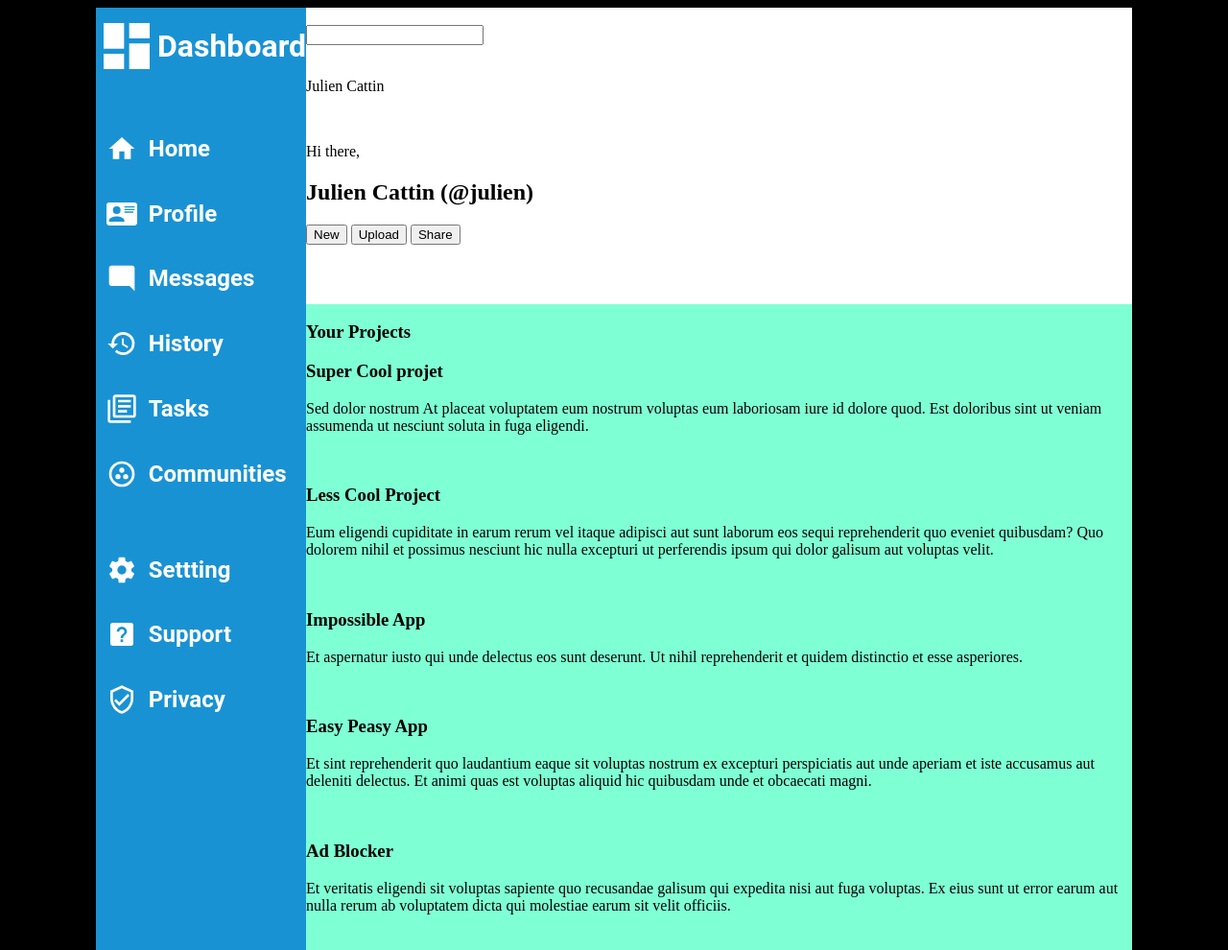
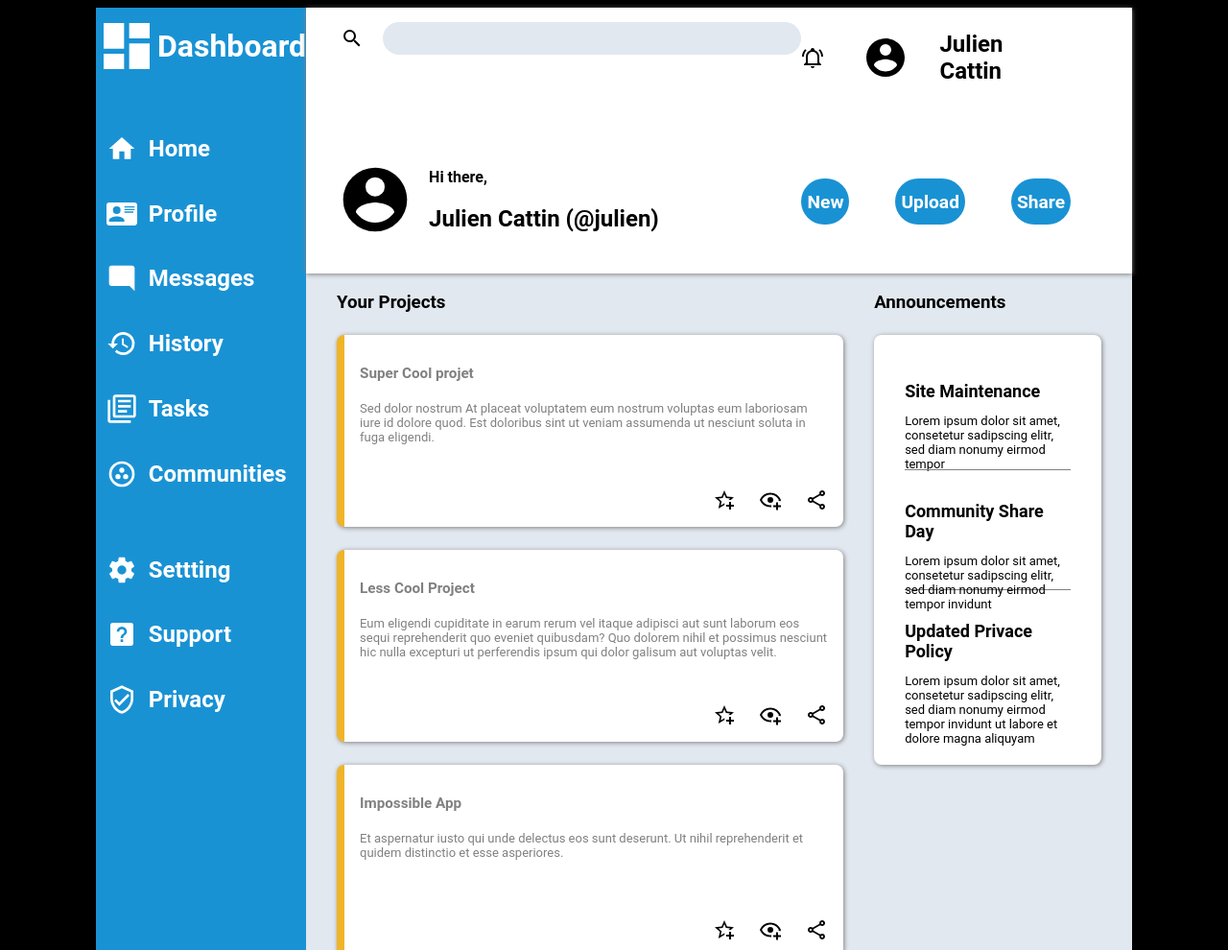
Before and after one commit to flujuju/admin-dashboard, a plain HTML site: page index.html in a window 1280 px wide. Shown: the top 990 px of the page at 96% size. Drawn offline with Linux system fonts and the light colour scheme.

Commit message:
finish exercise more or less

```diff
--- a/index.html
+++ b/index.html
@@ -59,20 +59,25 @@
 
     <div class="header">
         <div class="search">
-            <img src="" alt="">
-            <form action="POST">
+            <img src="icons/magnify.svg" alt="magnifying glass icon">
             <input type="text">
-            </form>
+
         </div>
         <div class="user">
-            <img src="" alt="">
-            <img src="" alt="">
+            <img src="icons/bell-ring.svg" alt="notification icon" class="bell">
+            <img src="icons/account-circle.svg" alt="avatar icon" class="avatar">
             <p>Julien Cattin</p>
         </div>
         <div class="greetings">
-            <img src="" alt="">
+            <div class="avatar-class">
+                <img src="icons/account-circle.svg" alt="avatar icon">
+            </div>
+            <div class="greeting-text">
                 <p>Hi there,</p>
                 <h2>Julien Cattin (@julien)</h2>
+
+            </div>
+
         </div>
         <div class="edit">
             <button>New</button>
@@ -82,91 +87,123 @@
     </div>
     <div class="content">
         <div class="projects">
+            <div class="title">
                 <h3>Your Projects</h3>
+            </div>
+            <div class="cards">
                 <div class="card">
                     <h3>Super Cool projet</h3>
                     <p>Sed dolor nostrum At placeat voluptatem eum nostrum voluptas eum laboriosam iure id dolore quod. Est doloribus sint ut veniam assumenda ut nesciunt soluta in fuga eligendi.</p>
                     <div class="icons">
-                    <img src="" alt="">
-                    <img src="" alt="">
-                    <img src="" alt="">
+                        <img src="icons/star-plus-outline.svg" alt="favorite icon">
+                        <img src="icons/eye-plus-outline.svg" alt="eye icon">
+                        <img src="icons/share-variant-outline.svg" alt="share icon">
                     </div>
                 </div>
                 <div class="card">
                     <h3>Less Cool Project</h3>
                     <p>Eum eligendi cupiditate in earum rerum vel itaque adipisci aut sunt laborum eos sequi reprehenderit quo eveniet quibusdam? Quo dolorem nihil et possimus nesciunt hic nulla excepturi ut perferendis ipsum qui dolor galisum aut voluptas velit.</p>
                     <div class="icons">
-                    <img src="" alt="">
-                    <img src="" alt="">
-                    <img src="" alt="">
+                        <img src="icons/star-plus-outline.svg" alt="favorite icon">
+                        <img src="icons/eye-plus-outline.svg" alt="eye icon">
+                        <img src="icons/share-variant-outline.svg" alt="share icon">
                     </div>
                 </div>
                 <div class="card">
                     <h3>Impossible App</h3>
                     <p>Et aspernatur iusto qui unde delectus eos sunt deserunt. Ut nihil reprehenderit et quidem distinctio et esse asperiores.</p>
                     <div class="icons">
-                    <img src="" alt="">
-                    <img src="" alt="">
-                    <img src="" alt="">
+                        <img src="icons/star-plus-outline.svg" alt="favorite icon">
+                        <img src="icons/eye-plus-outline.svg" alt="eye icon">
+                        <img src="icons/share-variant-outline.svg" alt="share icon">
                     </div>
                 </div>
                 <div class="card">
                     <h3>Easy Peasy App</h3>
                     <p>Et sint reprehenderit quo laudantium eaque sit voluptas nostrum ex excepturi perspiciatis aut unde aperiam et iste accusamus aut deleniti delectus. Et animi quas est voluptas aliquid hic quibusdam unde et obcaecati magni.</p>
                     <div class="icons">
-                    <img src="" alt="">
-                    <img src="" alt="">
-                    <img src="" alt="">
+                        <img src="icons/star-plus-outline.svg" alt="favorite icon">
+                        <img src="icons/eye-plus-outline.svg" alt="eye icon">
+                        <img src="icons/share-variant-outline.svg" alt="share icon">
                     </div>
                 </div>
                 <div class="card">
                     <h3>Ad Blocker</h3>
                     <p>Et veritatis eligendi sit voluptas sapiente quo recusandae galisum qui expedita nisi aut fuga voluptas. Ex eius sunt ut error earum aut nulla rerum ab voluptatem dicta qui molestiae earum sit velit officiis.</p>
                     <div class="icons">
-                    <img src="" alt="">
-                    <img src="" alt="">
-                    <img src="" alt="">
+                        <img src="icons/star-plus-outline.svg" alt="favorite icon">
+                        <img src="icons/eye-plus-outline.svg" alt="eye icon">
+                        <img src="icons/share-variant-outline.svg" alt="share icon">
                     </div>
                 </div>
                 <div class="card">
                     <h3>Money maker</h3>
                     <p>Sit sapiente soluta nam voluptatem perferendis non dolores dolore At necessitatibus officia. Et internos nobis ut excepturi rerum ea veritatis sint!</p>
                     <div class="icons">
-                    <img src="" alt="">
-                    <img src="" alt="">
-                    <img src="" alt="">
+                        <img src="icons/star-plus-outline.svg" alt="favorite icon">
+                        <img src="icons/eye-plus-outline.svg" alt="eye icon">
+                        <img src="icons/share-variant-outline.svg" alt="share icon">
                     </div>
                 </div>
+            </div>
+
         </div>
 
         <div class="news">
             <div class="announcements">
                 <h3>Announcements</h3>
                 <div class="table">
+                    <div class="announcement">
                         <h4>Site Maintenance</h4>
                         <p>Lorem ipsum dolor sit amet, consetetur sadipscing elitr, sed diam nonumy eirmod tempor</p>
+                    </div>
+                    <div class="announcement">
                         <h4>Community Share Day</h4>
                         <p>Lorem ipsum dolor sit amet, consetetur sadipscing elitr, sed diam nonumy eirmod tempor invidunt</p>
+                    </div>
+                    <div class="announcement">
                         <h4>Updated Privace Policy</h4>
                         <p>Lorem ipsum dolor sit amet, consetetur sadipscing elitr, sed diam nonumy eirmod tempor invidunt ut labore et dolore magna aliquyam</p>
+                    </div>
+
 
                 </div>
             </div>
             <div class="trending">
                 <h3>Trending</h3>
                 <div class="trending-users">
-                    <img src="" alt="">
+                    <div class="left">
+                        <img src="icons/account-circle.svg" alt="">
+                    </div>
+                    <div class="right">
                         <p>@tegan</p>
-                    <p>Worl Peace Builder</p>
-                    <img src="" alt="">
+                        <p>World Peace Builder</p>
+                    </div>
+
+                    <div class="left">
+                        <img src="icons/account-circle.svg" alt="">
+                    </div>
+                    <div class="right">
                         <p>@morgan</p>
                         <p>Super Cool Project</p>
-                    <img src="" alt="">
+                    </div>
+                    <div class="left">
+                        <img src="icons/account-circle.svg" alt="">
+                    </div>
+                    <div class="right">
                         <p>@kendall</p>
                         <p>Life Changing App</p>
-                    <img src="" alt="">
+
+                    </div>
+                    <div class="left">
+                        <img src="icons/account-circle.svg" alt="">
+                    </div>
+                    <div class="right">
                         <p>@alex</p>
                         <p>No Traffin Maker</p>
+
+                    </div>
+
                 </div>
             </div>
 
--- a/style.css
+++ b/style.css
@@ -20,6 +20,7 @@ body {
 .content{
     grid-area: 2/2/3/3;
     background-color: aquamarine;
+    padding-right: 2rem;
 }
 
 .navigation{
@@ -70,3 +71,230 @@ body {
 .navigation h1 {
     justify-self: start;
 }
+
+.header img {
+    height: 1.5rem;
+}
+
+.header {
+    display: grid;
+    grid-template-columns: 3fr 2fr;
+    grid-template-rows: 4rem 2fr;
+    row-gap: 4rem;
+    box-shadow: 0px 1px 5px gray;
+    z-index: 100;
+
+}
+
+.search {
+    grid-area: 1/1/2/2;
+    display: grid;
+    grid-template-columns: 4rem 1fr;
+    align-items: center;
+    gap: 1rem;
+}
+
+.search input {
+    height : 2rem;
+    border-radius: 2rem;
+    background-color: #e2e8f0;
+    border: none;
+}
+
+.search img {
+    justify-self: center;
+    margin-left : 2rem;
+}
+
+
+
+.user {
+    grid-area: 1/2/2/3;
+    display: grid;
+    grid-template-columns: 4rem 5rem auto;
+    justify-content: end;
+    padding-right: 4rem;
+    align-items: center;
+
+}
+
+.user p {
+    font-size: 1.5rem;
+    font-weight: bolder;
+    font-family: "Roboto", sans-serif;
+}
+
+.user .avatar {
+    height: 3rem;
+}
+
+.greetings {
+    grid-area: 2/1/3/2;
+    display: grid;
+    grid-template-columns: 8rem 1fr;
+    align-items: center;
+}
+
+.greetings .avatar-class {
+    margin-left: 2rem;
+}
+
+.avatar-class img{
+    height : 5rem;
+}
+
+.greetings p,
+.greetings h2 {
+    font-family: "Roboto", sans-serif;
+    font-weight: 700;
+}
+
+.edit {
+    grid-area: 2/2/3/3;
+    display: grid;
+    grid-template-columns: 1fr 1fr 1fr;
+    padding-right : 4rem;
+    align-content: center;
+    gap: 3rem;
+}
+
+.edit button {
+    background-color: #1992d4;
+    color : white;
+    font-family: "Roboto", sans-serif;
+    font-weight : bolder;
+    border-radius: 1.5rem;
+    height: 3rem;
+    border : none;
+    font-size: 1.2rem;
+}
+
+.content {
+    background-color: #e2e8f0;
+    font-family: "Roboto", sans-serif;
+    display: grid;
+    grid-template-columns: 5fr 2fr;
+}
+
+.projects {
+    display: grid;
+    grid-template-rows: 4rem 1fr;
+    padding: 0px 2rem;
+
+}
+
+.cards {
+    display: grid;
+    grid-template-columns: repeat(auto-fill,minmax(300px, 1fr));
+    grid-auto-rows: 200px;
+    grid-gap: 24px;
+}
+
+
+.card {
+    background-color: white;
+    height : 200px;
+    border-radius: 0.5rem;
+    border-left: 8px solid #f0b429;
+    font-size: small;
+    color: grey;
+    box-shadow: 1px 1px 5px gray;
+    z-index: 100;
+    padding : 1rem;
+    box-sizing: border-box;
+    display: grid;
+    grid-template-rows: 2rem 4.5rem 1.5rem;
+    row-gap: 0.5rem;
+
+}
+
+.card img {
+    height : 1.5rem;
+}
+
+.icons {
+    display: grid;
+    justify-content: end;
+    grid-template-columns: 1.5rem 1.5rem 1.5rem;
+    column-gap: 1.5rem;
+    margin-top : 1.5rem;
+}
+
+.title {
+    justify-self: start;
+}
+
+.news {
+    display: grid;
+    grid-template-rows: 1fr 1fr;
+}
+
+.announcements {
+    display: grid;
+    grid-template-rows: 4rem 28rem;
+}
+
+.table {
+    background-color: white;
+    padding: 1rem 2rem;
+    display: grid;
+    grid-template-rows: repeat(5rem, 3);
+    align-content: start;
+    border-radius: 0.5rem;
+    box-shadow: 1px 1px 5px gray;
+    z-index: 100;
+}
+
+.table h4{
+    margin: 0px;
+    padding: 0px;
+    font-weight: bolder;
+    font-size: large;
+}
+
+.table p {
+    margin-bottom: 0px;
+}
+
+.table>:nth-child(2){
+    border-top: solid 1px gray;
+    border-bottom : solid 1px gray;
+    z-index: 100;
+}
+.announcement {
+    height : 60px;
+    font-size: small;
+    font-family: "Roboto", sans-serif;
+    padding : 2rem 0rem;
+    margin : 0px;
+}
+
+.trending{
+    display: grid;
+    grid-template-rows: 4rem 30rem;
+
+}
+
+.trending-users {
+    background-color: white;
+    display: grid;
+    grid-template-columns: 1fr 3fr;
+    align-items: center;
+    border-radius: 0.5rem;
+    box-shadow: 1px 1px 5px gray;
+    z-index: 100;
+}
+
+.trending-users img {
+    height: 4rem;
+    padding: 1rem;
+
+}
+
+.left {
+    justify-self: center;
+}
+
+.right {
+    justify-items: start;
+}
```
Also changed, not shown: icons/account-circle.svg (added), icons/bell-ring.svg (added), icons/eye-plus-outline.svg (added), icons/magnify.svg (added), icons/share-variant-outline.svg (added), icons/star-plus-outline.svg (added). Lines whose indentation alone changed are shown as unchanged.
